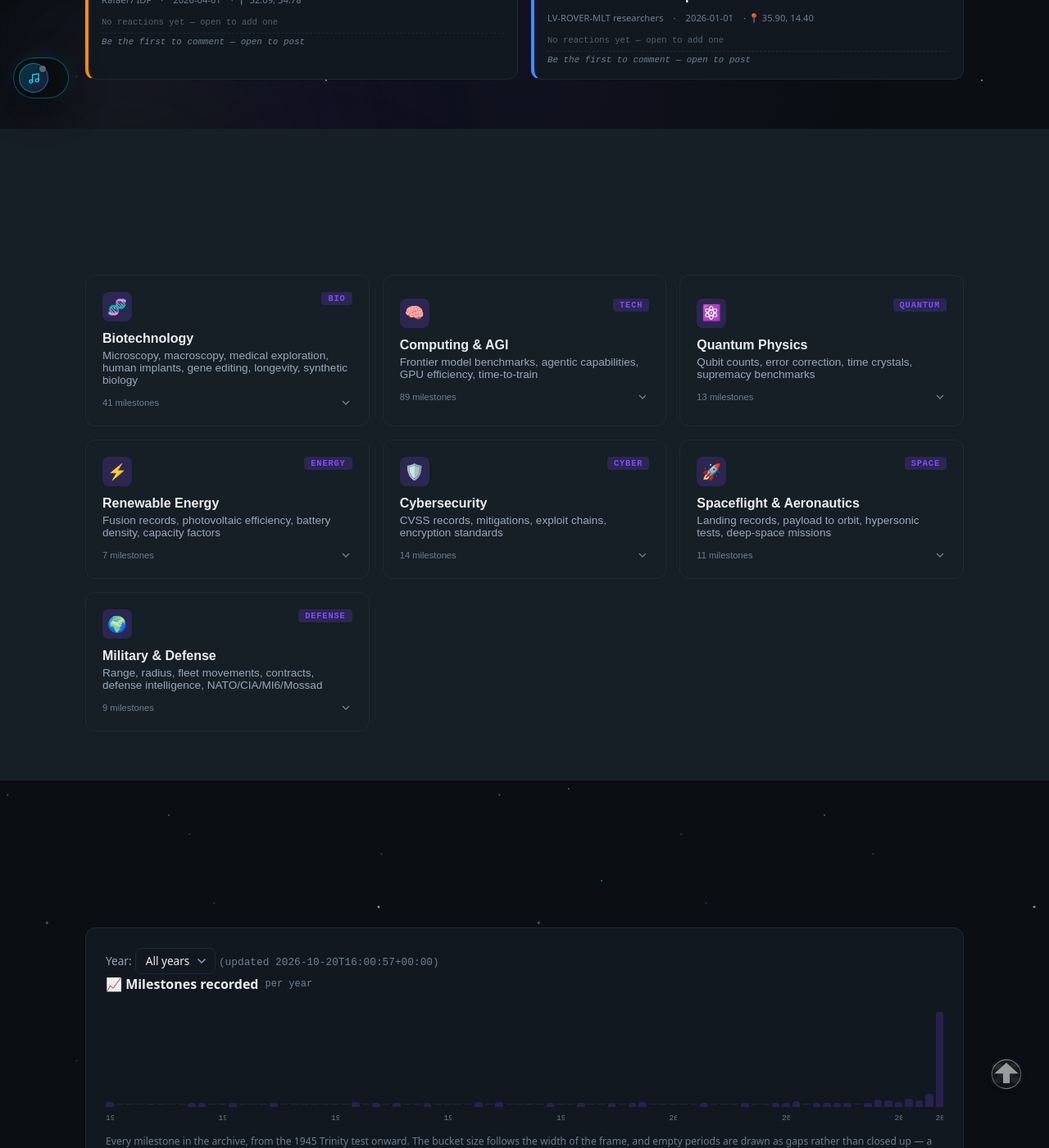
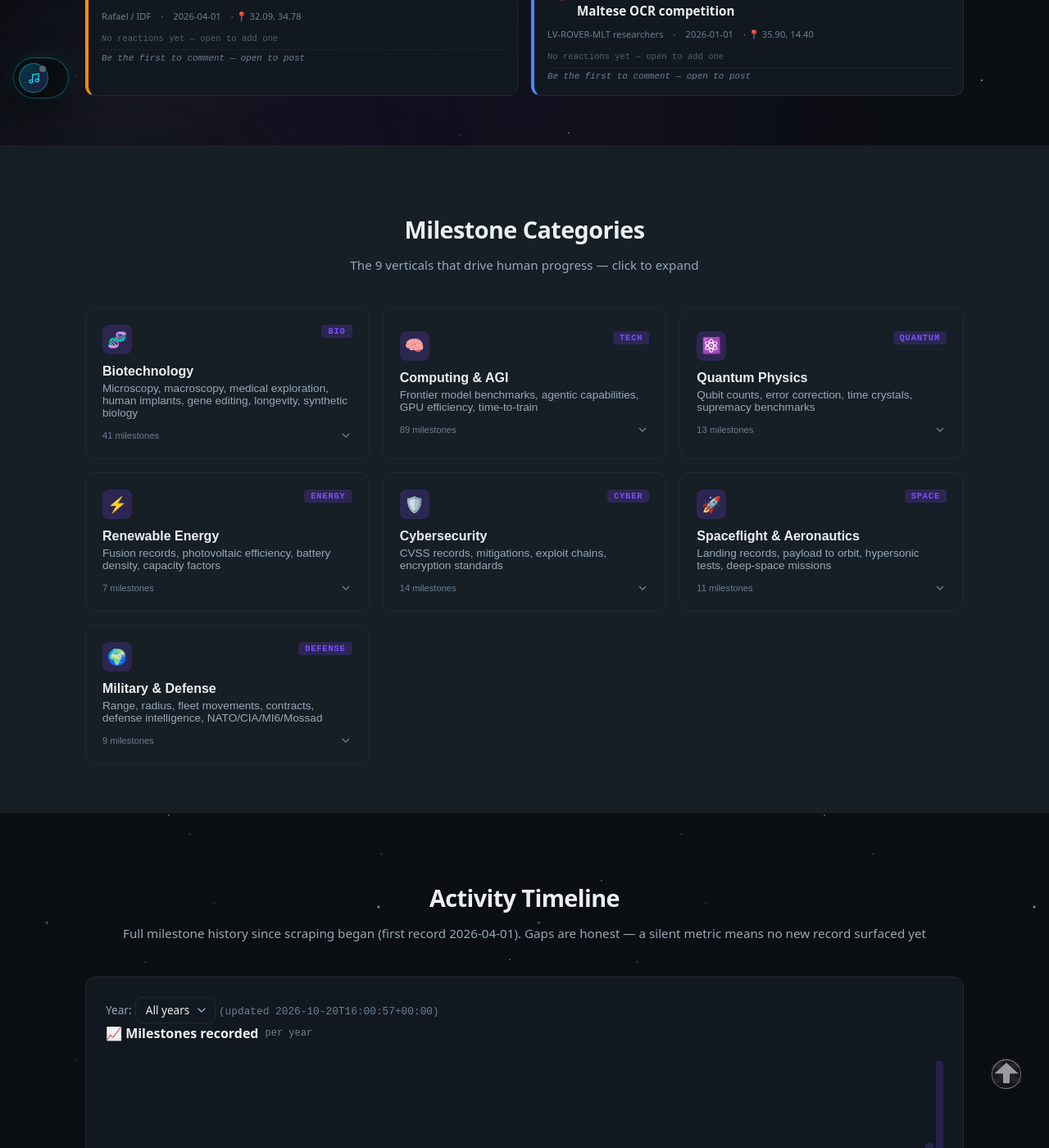
Before and after one commit to transhumanists/transhumanists.github.io, a Jekyll site: the page built from index.md, in a window 1280 px wide and 1400 px high, scrolled down 12586 px. Shown: the whole window at 82% size. Built offline with Jekyll 4.4.1, drawn with Linux system fonts in a browser that asks for light colours; comment, search, counter and statistics services are not loaded; some of the changed text lies outside the part shown.

Commit message:
Worldmap visible: remove reveal-hidden; section-header padding-top 20px above title

```diff
--- a/assets/css/main.css
+++ b/assets/css/main.css
@@ -326,6 +326,7 @@
 .section-header {
   text-align: center;
   margin-bottom: 40px;
+  padding-top: 20px;
 }
 .section-header h2 {
   font-size: 1.8rem;
@@ -1758,8 +1759,6 @@
    that never runs the script (or one that blocks it) would be served the
    hidden initial state and the page would look empty - the animation must never
    be load-bearing for content being visible. */
-.reveal-ready .section > .container > .section-header,
-.reveal-ready #world-map,
 .reveal-ready .highlights-carousel,
 .reveal-ready .catalog-controls,
 .reveal-ready .catalog-grid,
@@ -1773,14 +1772,7 @@
   transition: opacity 0.5s ease, transform 0.55s cubic-bezier(0.22, 0.8, 0.3, 1);
   will-change: opacity, transform;
 }
-.reveal-ready .is-revealed,
-  /* `#world-map` needs repeating here. The hidden rule above uses the ID, so it
-     scores 0,1,1,0 while the class-only `.reveal-ready .is-revealed` scores
-     0,2,0 -- and the ID tiebreak is compared FIRST, so the hidden rule wins and
-     the map stays at opacity 0 forever, is-revealed class or not. Every other
-     selector in that list is a class and was unaffected, which is why only the
-     map went missing. Matching the ID raises this to 0,2,1,0 and it wins. */
-  .reveal-ready #world-map.is-revealed {
+.reveal-ready .is-revealed {
     opacity: 1;
     transform: translateY(0);
     will-change: auto;
@@ -1793,8 +1785,6 @@
 }
 
 @media (prefers-reduced-motion: reduce) {
-  .reveal-ready .section > .container > .section-header,
-  .reveal-ready #world-map,
   .reveal-ready .highlights-carousel,
   .reveal-ready .catalog-controls,
   .reveal-ready .catalog-grid,
```
